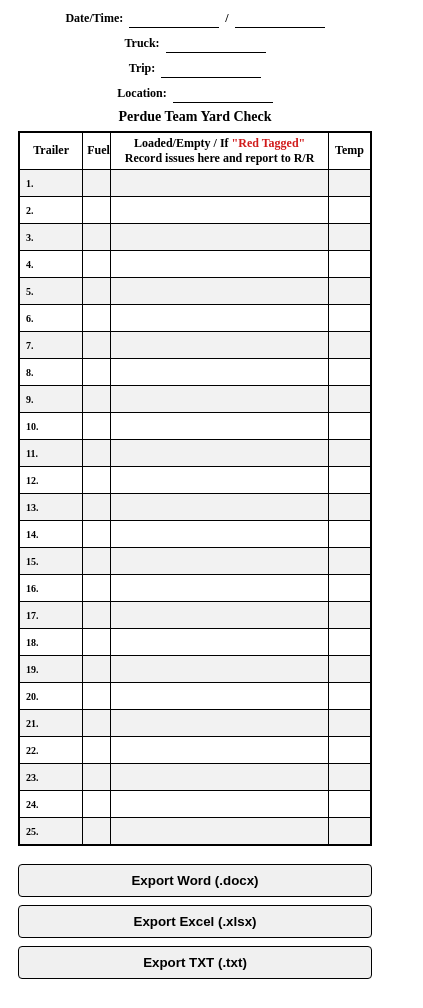
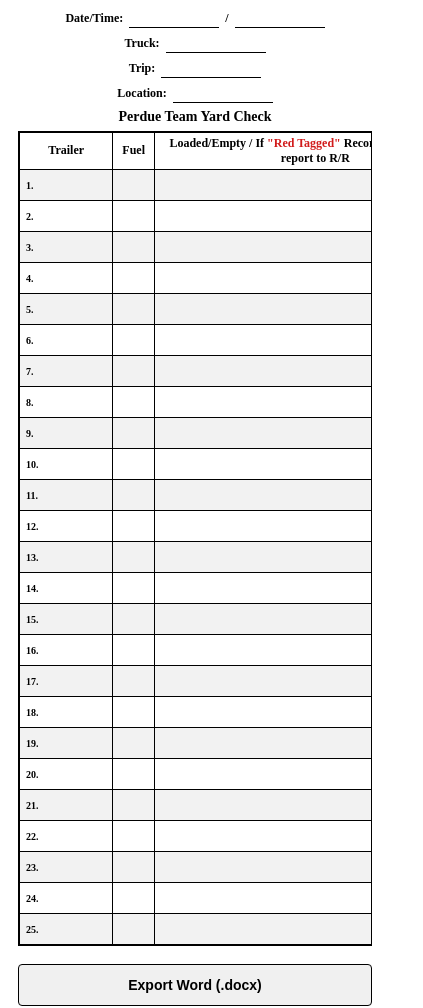
Before and after one commit to randylitton21/Steven-Yard-Check, a plain HTML site: page index.html in a window 390 px wide. Shown: the part 127-1135 px from the top of the page, 423 px wide, since content can reach past the window. Drawn offline with nearby package versions, Linux system fonts and the light colour scheme.

Commit message:
Improve mobile touch targets

```diff
--- a/styles.css
+++ b/styles.css
@@ -279,6 +279,7 @@
 
   table {
     font-size: 10px;
+    min-width: 520px;
   }
 
   thead th {
@@ -319,6 +320,23 @@
     flex-direction: column;
     gap: 8px;
   }
+
+  .table-wrap {
+    overflow-x: auto;
+  }
+
+  tbody input,
+  tbody select,
+  tbody textarea {
+    font-size: 12px;
+    padding: 4px;
+  }
+
+  button {
+    width: 100%;
+    padding: 12px 16px;
+    font-size: 14px;
+  }
 }
 
 @media print {
```
